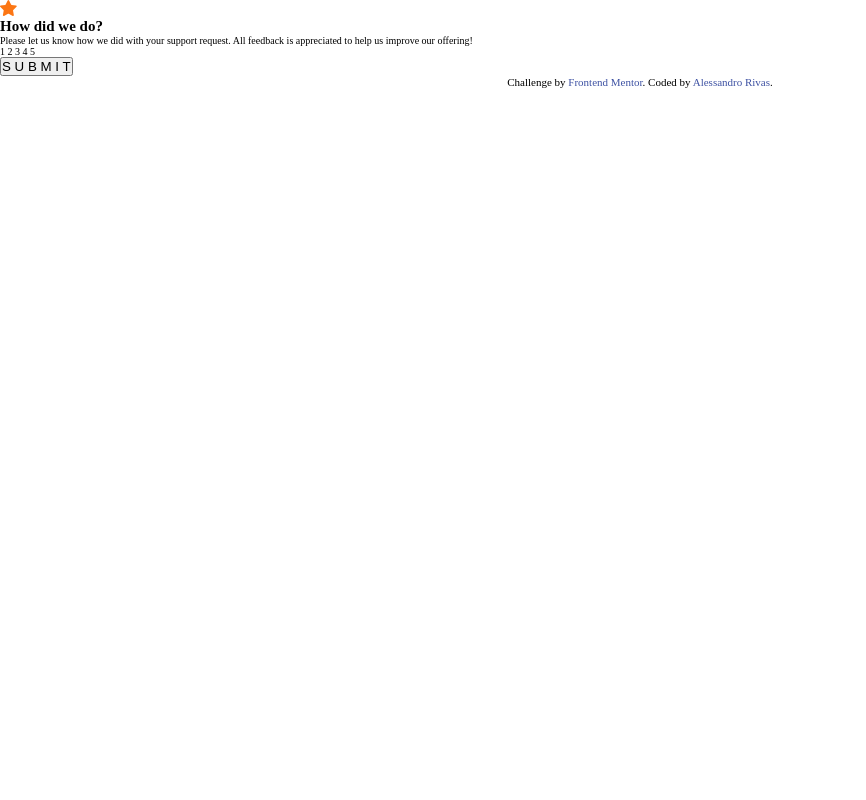
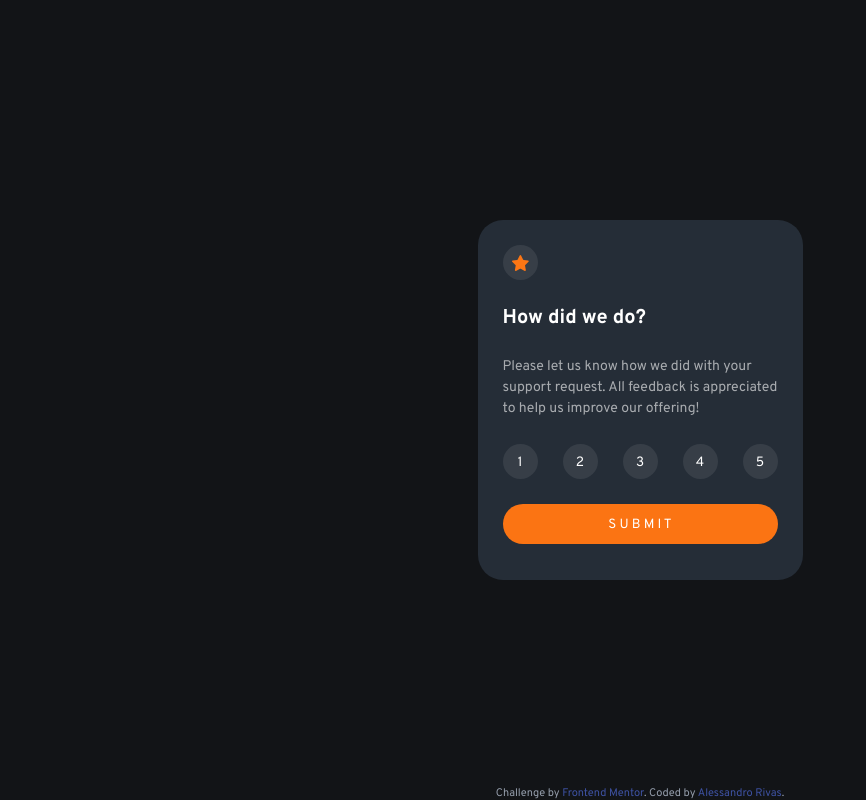
Before and after one commit to Alessandrror/frontendmentor-projects, a plain HTML site: page interactive-rating-component-main/index.html in a window 1280 px wide. Shown: the whole page, without its empty margins (0-866 px from the left). Drawn offline with Linux system fonts and the light colour scheme.

Commit message:
Update style.css

```diff
--- a/interactive-rating-component-main/style.css
+++ b/interactive-rating-component-main/style.css
@@ -1,3 +1,12 @@
+:root {
+    --Orange: hsl(25, 97%, 53%);
+    --White: hsl(0, 0%, 100%);
+    --LightGrey: hsl(217, 12%, 63%);
+    --MediumGrey: hsl(216, 12%, 54%);
+    --DarkBlue: hsl(213, 19%, 18%);
+    --VeryDarkBlue: hsl(216, 12%, 8%);
+}
+
 * {
     padding: 0;
     margin: 0;
@@ -9,25 +18,163 @@
 html {
     font-size: 62.5%;
     height: 100%;
-    min-width: 30rem;
+    min-width: 37.5rem;
     max-width: 144rem;
     margin: auto;
 }
 
 body {
     font-size: 1rem;
-    background-color: var(--lightblue100);
+    background-color: var(--VeryDarkBlue);
     min-height: 100%;
+    font-family: 'Overpass', sans-serif;
+}
+
+.main {
+    display: flex;
+    justify-content: center;
+    align-items: center;
+    height: 100vh;
+}
+
+.component {
+    background-color: var(--DarkBlue);
+    width: 32.5rem;
+    height: 36rem;
+    border-radius: 2.5rem;
+}
+
+.rating, .rated {
+    margin: 2.5rem;
+}
+
+.rating .img-star {
+    background-color: #ffffff15;
+    width: 3.5rem;
+    height: 3.5rem;
+    border: none;
+    border-radius: 2.5rem;
+    display: flex;
+    justify-content: center;
+    align-items: center;
+}
+
+.rated .img-rated {
+    display: flex;
+    justify-content: center;
+    align-items: center;
+    padding-top: 1rem;
+}
+
+.rating h2, .rated h2 {
+    color: var(--White);
+    font-weight: 700;
+    font-size: 2rem;
+    margin-top: 2.5rem;
+}
+
+.rated h2 {
+    text-align: center;
+}
+
+.rating p, .rated p {
+    color: var(--White);
+    opacity: 0.6;
+    font-weight: 400;
+    font-size: 1.4rem;
+    line-height: 150%;
+}
+
+.rating p {
+    margin-top: 2.5rem;
+}
+
+.rated p {
+    margin-top: 1rem;
+}
+
+.rated p {
+    text-align: center;
+}
+
+.rated .select {
+    display: flex;
+    justify-content: center;
+    margin-top: 1.5rem;
+}
+
+.rated .select p {
+    color: var(--Orange);
+    background-color: #ffffff15;
+    border-radius: 2.5rem;
+    width: max-content;
+    padding: 0.5rem 1rem;
+}
+
+.rating-numbers {
+    display: flex;
+    justify-content: space-between;
+    margin-top: 2.5rem;
+}
+
+.rating-numbers span {
+    background-color: #ffffff15;
+    color: var(--White);
+    padding: 1rem 0 0 0;
+    text-align: center;
+    font-size: 1.35rem;
+    width: 3.5rem;
+    height: 3.5rem;
+    border-radius: 2.5rem;
+}
+
+.rating-button {
+    width: 100%;
+    height: 4rem;
+    background-color: var(--Orange);
+    text-align: center;
+    border: none;
+    border-radius: 2.5rem;
+    color: var(--White);
+    margin-top: 2.5rem;
+    font-family: 'Overpass', sans-serif;
+}
+
+.footer {
+    position: absolute;
+    bottom: 0;
+    left: 0;
+    right: 0;
+    margin: auto;
+}
+
+.attribution {
+    font-size: 1.1rem;
+    text-align: center;
+    color: var(--LightGrey);
+}
+
+.attribution a {
+    color: hsl(228, 45%, 44%);
 }
 
 .deactive {
     display: none;
 }
 
-.attribution {
-    font-size: 11px; text-align: center;
+@media (min-width: 769px) {
+    .rating-numbers span:hover {
+        background-color: var(--Orange);
+        cursor: pointer;
+    }
+
+    .rating-numbers span:active {
+        background-color: var(--MediumGrey);
+    }
+
+    .rating-button:hover {
+        background-color: var(--White);
+        color: var(--Orange);
+        cursor: pointer;
+    }
 }
-
-.attribution a {
-    color: hsl(228, 45%, 44%);
-}
```
